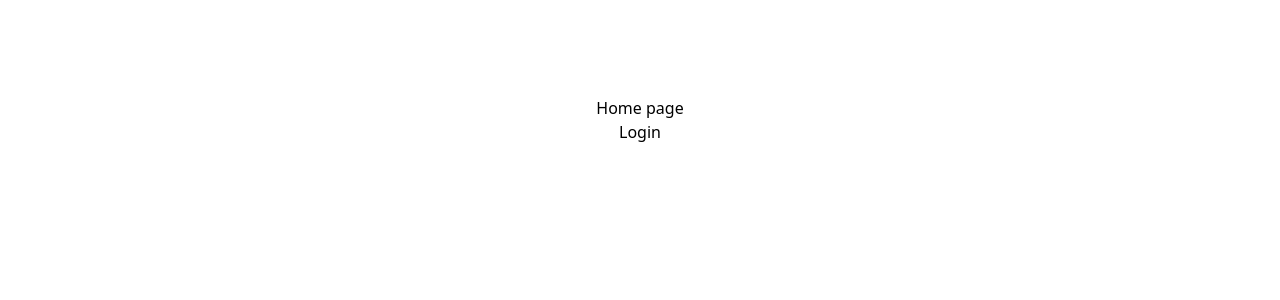
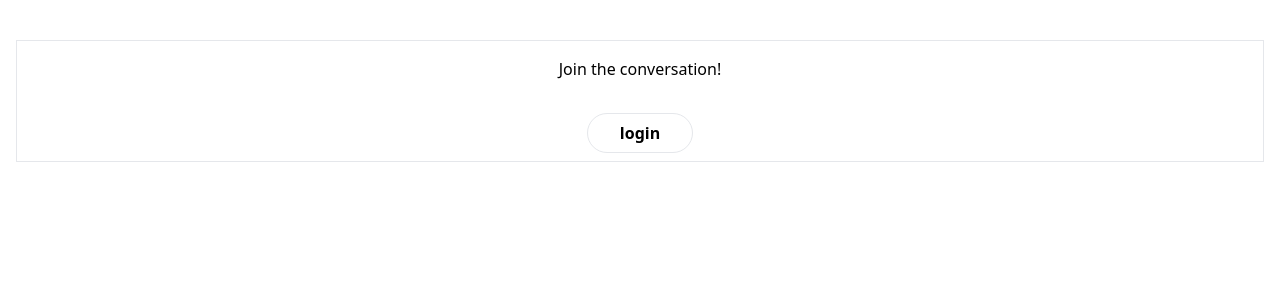
Before and after one commit to sharan3733/twitter-clone, a Next.js app: page / in a window 1280 px wide. Shown: the top 300 px of the page. Built offline with nearby package versions, Linux system fonts and the light colour scheme; no server answers.

Commit message:
create a single view tweet #

```diff
--- a/pages/[name]/status/[id].js
+++ b/pages/[name]/status/[id].js
@@ -1,6 +1,17 @@
+import { getTweet } from "@/lib/data";
 import Tweet from "@/pages/components/Tweet";
+import prisma from "@/lib/prisma";
 
 export default function SingleTweet({ tweet }) {
     return <Tweet tweet={tweet}/>
 }
-export async function Single
+export async function getServerSideProps({params}) {
+    let tweet = await getTweet(params.id, prisma)
+    tweet = JSON.parse(JSON.stringify(tweet))
+    return{
+        props: {
+            tweet,
+        },
+    }
+
+}
--- a/pages/components/Tweet.js
+++ b/pages/components/Tweet.js
@@ -29,9 +29,9 @@ export default function Tweet({ tweet }) {
                   </Link>
 
                 <span className='pl-1 text-sm font-light leading-5 color-dimmed'>
-                  <a className='hover:underline'>
+                  <Link href={`/${tweet.author.name}/status/${tweet.id}`} className='hover:underline'>
                     {timeago.format(new Date(tweet.createdAt))}
-                  </a>
+                  </Link>
                 </span>
               </p>
             </div>
--- a/pages/index.js
+++ b/pages/index.js
@@ -16,13 +16,18 @@ export default function Home() {
     router.push('/home')
 
   }
+  return (
+		<div className='mt-10'>
+      <div className='text-center p-4 border m-4'>
+        <h2 className='mb-10'>Join the conversation!</h2>
+        <a
+          className='border px-8 py-2 mt-5 font-bold rounded-full color-accent-contrast bg-color-accent hover:bg-color-accent-hover-darker'
+          href='/api/auth/signin'
+        >
+          login
+        </a>
+      </div>
+    </div>
+  )
 
-  return (
-    <main className="flex min-h-screen flex-col items-center  p-24">
-<h1>Home page</h1>
-
-
-<a href='/api/auth/signin'>Login</a>
-    </main>
-  )
 }
```
Also changed, not shown: lib/data.js (+11 -0 lines).
